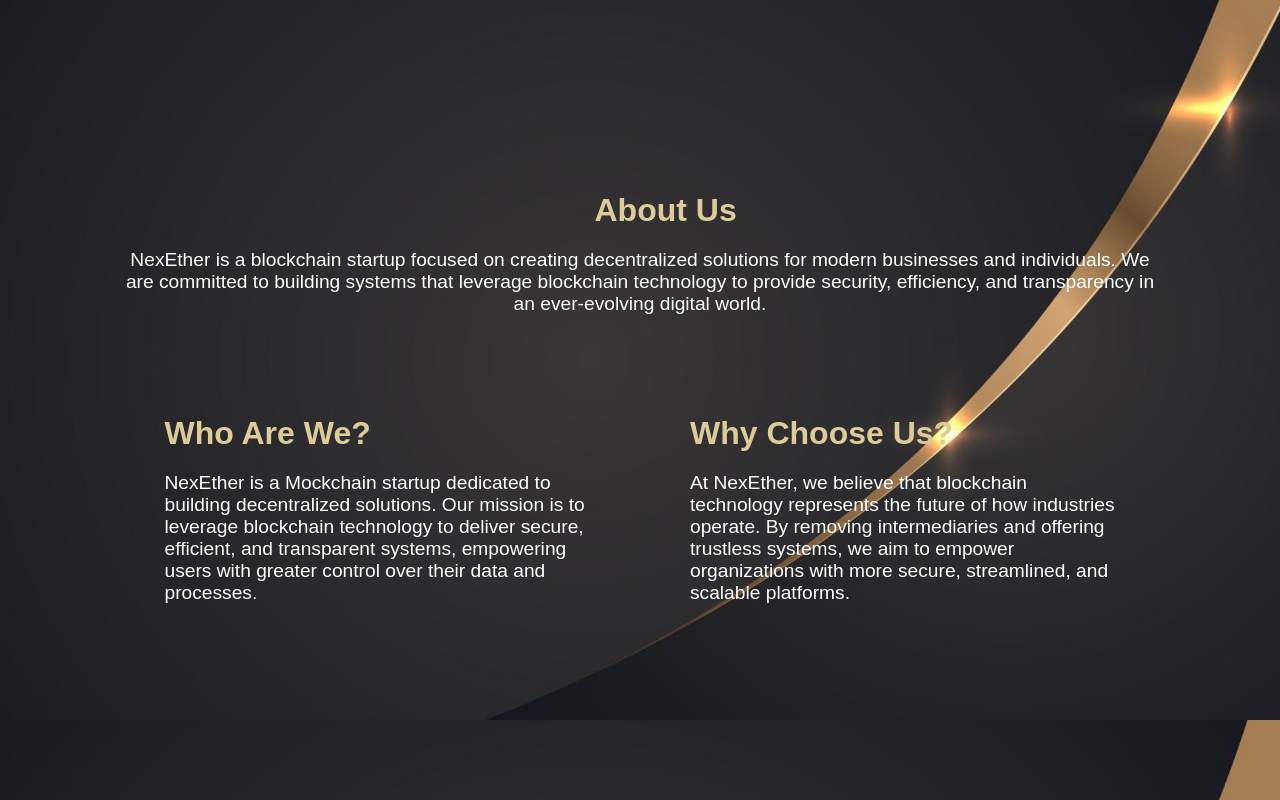
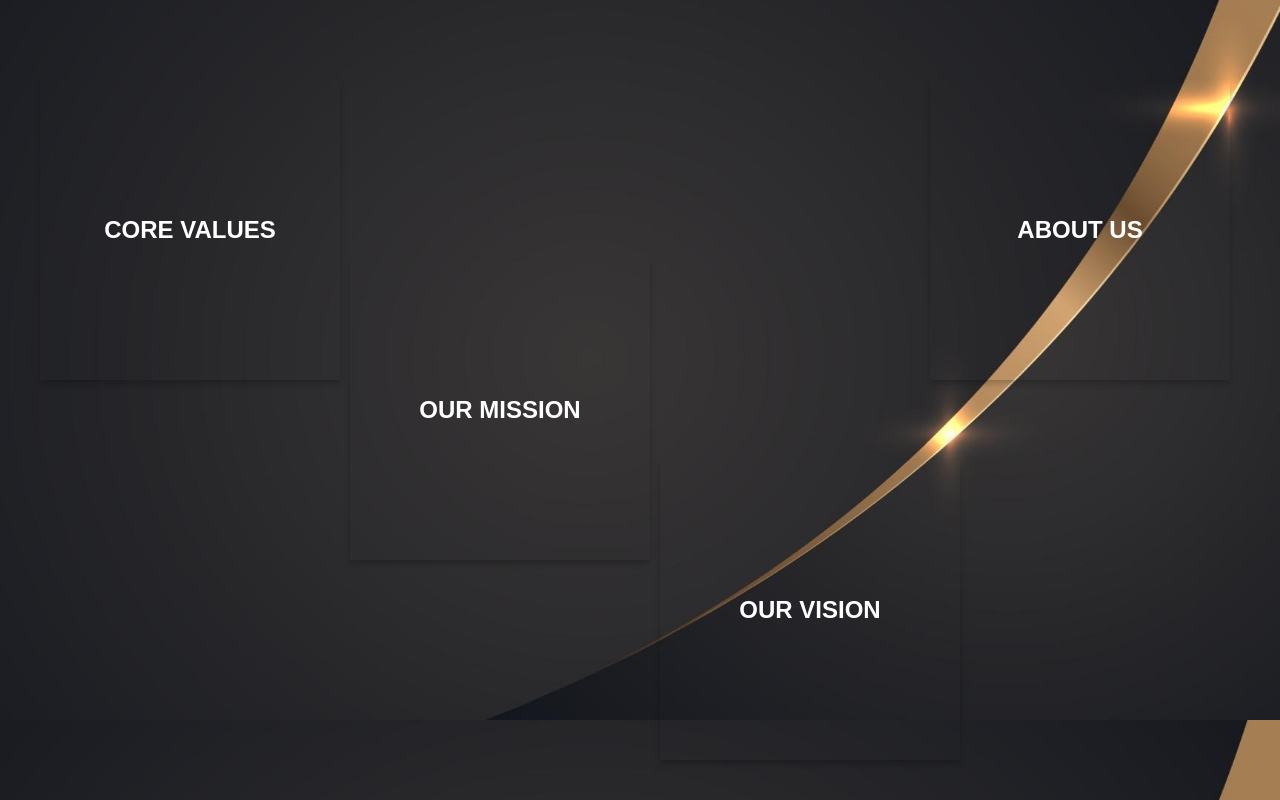
Before and after one commit to varshini2304/website1, a React (Create React App) app: page / in a window 1280 px wide. Shown: the part 880-1680 px from the top of the page. Built offline with nearby package versions, Linux system fonts and the light colour scheme.

Commit message:
5th commit

```diff
--- a/src/Nexether.js
+++ b/src/Nexether.js
@@ -126,31 +126,58 @@ const NexEther = () => {
         <div className="about-section">
           <main>
             <div className="about-container">
-              <div className="aboutus">
-                <h1>About Us</h1>
+              <div className="card values">
+                <div className="card-inner">
+                  <div className="card-front">
+                    <h1>CORE VALUES</h1>
+                  </div>
+                  <div className="card-back">
                     <p>
-                  NexEther is a blockchain startup focused on creating decentralized solutions for modern businesses and individuals. We are committed to building systems that leverage blockchain technology to provide security, efficiency, and transparency in an ever-evolving digital world.
+                      At NexEther, innovation drives us, with every team member contributing to creative solutions. Trust and transparency guide our work, while collaboration fuels our success. We’re committed to excellence, always striving for the highest standards.
                     </p>
                   </div>
-              <div className="down">
-                <div className="who">
-                  <h1>Who Are We?</h1>
+                </div>
+              </div>
+              <div className="card mission">
+                <div className="card-inner">
+                  <div className="card-front">
+                    <h1>OUR MISSION</h1>
+                  </div>
+                  <div className="card-back">
                     <p>
-                    NexEther is a Mockchain startup dedicated to building decentralized solutions. Our mission is to leverage blockchain technology to deliver secure, efficient, and transparent systems, empowering users with greater control over their data and processes.
+                      Our mission is to empower businesses and individuals with secure, transparent, and decentralized solutions, driving innovation and control in the digital world.
                     </p>
                   </div>
-                <div className="choose">
-                  <h1>Why Choose Us?</h1>
+                </div>
+              </div>
+              <div className="card vision">
+                <div className="card-inner">
+                  <div className="card-front">
+                    <h1>OUR VISION</h1>
+                  </div>
+                  <div className="card-back">
                     <p>
-                    At NexEther, we believe that blockchain technology represents the future of how industries operate. By removing intermediaries and offering trustless systems, we aim to empower organizations with more secure, streamlined, and scalable platforms.
+                      Our vision is to create a decentralized world where businesses and individuals have full control, with secure, transparent, and innovative solutions that transform industries.
                     </p>
+                  </div>
+                </div>
+              </div>
+              <div className="card aboutus">
+                <div className="card-inner">
+                  <div className="card-front">
+                    <h1>ABOUT US</h1>
+                  </div>
+                  <div className="card-back">
+                    <p>
+                      At NexEther, we’re revolutionizing industries with blockchain—bringing security, transparency, and control to finance, supply chains, and digital identities. No middlemen, just scalable solutions for real-world problems. Let’s shape a smarter, decentralized future together!
+                    </p>
+                  </div>
                 </div>
               </div>
             </div>
           </main>
         </div>
       </section>
-{/* Products Section */}
 {/* Products Section */}
 <section id="products">
   <div className="product-section">
@@ -188,11 +215,13 @@ const NexEther = () => {
       </div>
     </main>
   </div>
+
   {popupVisible && (
     <div className="popup-overlay" onClick={closePopup}>
       <div className="popup-content" onClick={(e) => e.stopPropagation()}>
         <button className="close-btn" onClick={closePopup}>&#10005;</button>
         <button className="slider-btn left-btn" onClick={prevPopupImage}>&#10094;</button>
+        <div className='border-line'> </div>
         <div className="popup-image-content">
           <img src={selectedProduct.src} alt={selectedProduct.name} />
           <h2>{selectedProduct.name}</h2>
@@ -250,9 +279,9 @@ const NexEther = () => {
         </div>
         <div className="third">
           <h1>Our Products</h1>
-          <a href="product1.html" target="_blank">Arogya Locker</a>
-          <a href="product2.html" target="_blank">Decentralized Browser</a>
-          <a href="product3.html" target="_blank">Social Media</a>
+          <a href="product1.html" target="_blank" className="product-link">Arogya Locker</a>
+          <a href="product2.html" target="_blank" className="product-link">Decentralized Browser</a>
+          <a href="product3.html" target="_blank" className="product-link">Social Media</a>
         </div>
         <div className="fourth">
         <h1>Follow Us</h1>
--- a/src/style.css
+++ b/src/style.css
@@ -91,6 +91,7 @@ section {
     text-decoration: none;
     background: radial-gradient(circle,#DBCC99, #d59835);
     -webkit-background-clip: text;
+    background-clip: text;
     color: transparent;
     text-shadow: 0px 8px 8px rgba(0, 0, 0, 0.6);
   }
@@ -485,115 +486,92 @@ section {
 
 /*----------------About Section_----------------------- */
 
+.about-container {
+  position: relative;
+  width: 900px;
+  top: 200px;
+  margin: auto;
 
-.about-container,
-.aboutus,
-.down,
-.who,
-.choose {
-  opacity: 0;
-  transform: translateY(20px);
 }
 
-@keyframes fadeIn {
-  from {
-    opacity: 0;
-  }
-  to {
-    opacity: 1;
-  }
+.aboutus, .mission, .vision, .values {
+  position: absolute;
+  width: 350px;
+  height: 220px;
+  color: white;
 }
 
-@keyframes slideUp {
-  from {
-    transform: translateY(20px);
-    opacity: 0;
-  }
-  to {
-    transform: translateY(0);
-    opacity: 1;
-  }
+.values {
+  top: -80px;
+  left: -170px;
+  padding: 20px;
+  z-index: 4;
+
 }
 
-.about-section {
-  color: #fff;
-  min-height: 100vh;
-  justify-items: center;
+.mission {
+  top: 100px;
+  left: 140px;
+  padding: 20px;
+  z-index: 3;
 }
 
-.about-container {
-  width: 1071px;
-  height: 450px;
-  top: 14px;
-  gap: 0px;
-  border-radius: 25px;
-  padding: 50px;
-  padding-bottom: 5px;
-  background: transparent;
-  position: relative;
-  animation: slideUp 2.5s ease-in-out 2s;
-  opacity: 1;
+.vision {
+  top: 300px;
+  left: 450px;
+  padding: 20px;
+  z-index: 4;
 }
 
 .aboutus {
-  justify-content: center;
-  opacity: 1;
+  top: -100px;
+  width: 400px;
+  height: 300px;
+  left: 700px;
+  padding: 40px;
+  z-index: 4;
 }
 
-.aboutus h1 {
-  color: #DBCC99;
-  font-size: 2em;
-  padding-left: 490px;
+.card {
+  perspective: 1000px;
+  width: 300px;
+  height: 300px;
+  background-color: transparent;
 }
 
-.aboutus p {
-  margin: auto;
-  padding: 20px;
-  text-align: center;
-  max-width: 1200px;
-  font-size: 1.2em;
+.card-values{
+  background-color: #DBCC99;
 }
 
-.down {
-  display: grid;
-  grid-template-columns: 1fr 1fr;
-  gap: 100px;
-  padding: 60px;
-  opacity: 1;
+.card-inner {
+  position: relative;
+  width: 100%;
+  height: 100%;
+  text-align: center;
+  transform-style: preserve-3d;
+  transition: transform 0.6s;
 }
 
-.who,
-.choose {
-  text-align: left;
-  opacity: 1;
+.card:hover .card-inner {
+  transform: rotateY(180deg);
 }
 
-.who h1,
-.choose h1 {
-  color: #DBCC99;
-  font-size: 2em;
+.card-front, .card-back {
+  position: absolute;
+  width: 100%;
+  height: 100%;
+  backface-visibility: hidden;
+  display: flex;
+  justify-content: center;
+  background-color: transparent;
+  align-items: center;
+  color: white;
+  box-shadow: 0 4px 6px rgba(0, 0, 0, 0.2);
 }
 
-.who p,
-.choose p {
-  color: #ffffff;
-  padding-top: 20px;
-  font-size: 1.2em;
+.card-back {
+  transform: rotateY(180deg);
 }
-
-.who:hover h1,
-.choose:hover h1 {
-  color: #f0e68c;
-}
-
-.who:hover p,
-.choose:hover p {
-  color: #d3d3d3;
-}
-
-
-
-
 
 
 /*--------------------------------------Products Section --------------------------------*/
@@ -663,7 +641,6 @@ section {
   border-radius: 20px;
   transition: transform 03s ease-in-out;
 }
-
 
 #slider-image {
   transform: scale(1.2);
@@ -964,9 +941,6 @@ section {
 
 
 
-
-
-
 /*-------------Contact Us ----------------------*/
 
 
@@ -1058,10 +1032,10 @@ section {
   padding: 20px;
   border-radius: 20px;
   border-style: none;
-  background: linear-gradient(#767272, #d59835);
+  background: linear-gradient(#DBCC99, #d59835);
 }
 .left button:hover{
-  background: linear-gradient(#d59835, #767272);
+  background: linear-gradient(#d59835, #DBCC99);
 }
 
 .right-container{
@@ -1148,7 +1122,7 @@ section {
   padding-right: 25px;
   border-radius: 20px;
   border-style: none;
-  background: linear-gradient(#767272, #d59835);
+  background: linear-gradient(#DBCC99, #d59835);
 }
 
 .third h1{
@@ -1168,6 +1142,22 @@ section {
   background-color: transparent;
   text-decoration: none;
   margin-left: -20px;
+}
+
+.third .product-link{
+  font-size: 30px;
+  margin-right: 15px;
+  color: #d59835;
+  transition: all 0.3s ease;
+}
+
+.third .product-link:hover{
+  color: #d59835;
+  transform: scale(1.2);
+  text-decoration: none;
+  filter: drop-shadow(0 0 6px #000);
+  transition: transform 0.3s ease, color 0.3s ease, box-shadow 0.3s ease;
+  transform: scale(1.05) rotate(0.5deg);
 }
 
 .fourth h1{
```
Also changed, not shown: src/jhghgc.txt (added). Lines whose indentation alone changed are shown as unchanged.
